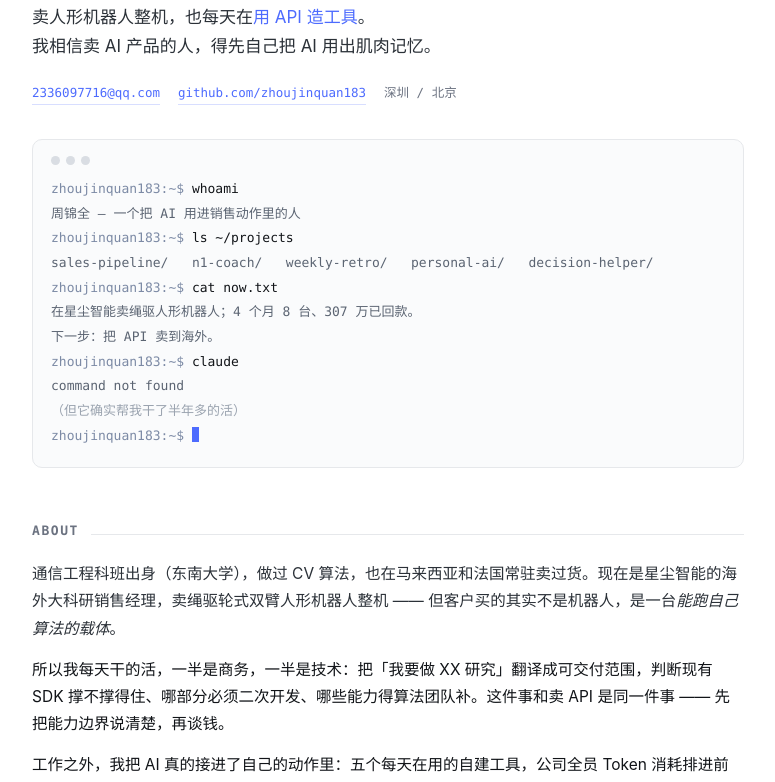
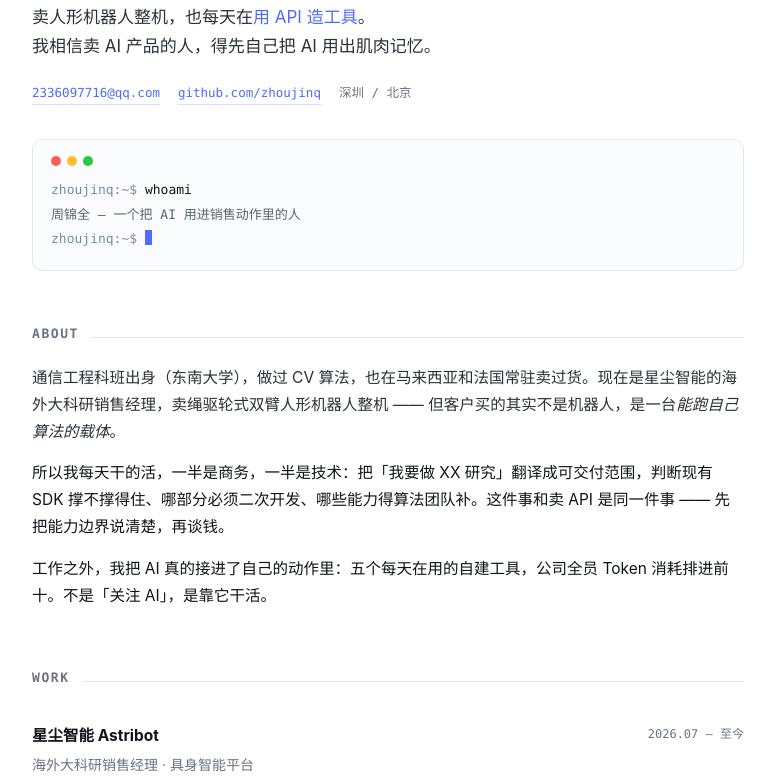
Before and after one commit to zhoujinq/zhoujinq.github.io, a plain HTML site: page index.html in a window 1280 px wide. Shown: the part 170-952 px from the top of the page, without its empty margins (252-1027 px from the left). Drawn offline with Linux system fonts and the light colour scheme.

Commit message:
deploy: 主页更新 2026-11-17 20:18

```diff
--- a/index.html
+++ b/index.html
@@ -65,7 +65,10 @@
     padding:16px 18px 18px;font-family:var(--mono);font-size:13px;line-height:1.9;overflow:auto;
   }
   .term .bar{display:flex;gap:6px;margin-bottom:12px}
-  .term .bar i{width:9px;height:9px;border-radius:50%;background:#d9dde3;display:block}
+  .term .bar i{width:10px;height:10px;border-radius:50%;display:block}
+  .term .bar i:nth-child(1){background:#ff5f57}
+  .term .bar i:nth-child(2){background:#febc2e}
+  .term .bar i:nth-child(3){background:#28c840}
   .term .line{display:block;white-space:pre-wrap;word-break:break-word}
   .term .p{color:var(--blue);font-weight:600}
   .term .u{color:#7c8aa5}
@@ -126,7 +129,7 @@
 
 <nav>
   <div class="wrap">
-    <div class="brand"><b>zhoujinquan183</b>:~$ <span id="navhint">cd /</span></div>
+    <div class="brand"><b>zhoujinq</b>:~$ <span id="navhint">cd /</span></div>
     <ul>
       <li><a href="#about">./about</a></li>
       <li><a href="#work">./work</a></li>
@@ -142,7 +145,7 @@
     <p class="tagline">卖人形机器人整机，也每天在<em>用 API 造工具</em>。<br>我相信卖 AI 产品的人，得先自己把 AI 用出肌肉记忆。</p>
     <div class="contact">
       <a href="mailto:2336097716@qq.com">2336097716@qq.com</a>
-      <a href="https://github.com/zhoujinquan183" target="_blank" rel="noopener">github.com/zhoujinquan183</a>
+      <a href="https://github.com/zhoujinq" target="_blank" rel="noopener">github.com/zhoujinq</a>
       <span>深圳 / 北京</span>
     </div>
 
@@ -264,7 +267,7 @@
   <div class="wrap">
     <div>
       <a href="mailto:2336097716@qq.com">2336097716@qq.com</a>　·
-      <a href="https://github.com/zhoujinquan183" target="_blank" rel="noopener">GitHub</a>　·
+      <a href="https://github.com/zhoujinq" target="_blank" rel="noopener">GitHub</a>　·
       <a href="./resume.pdf" target="_blank" rel="noopener">简历 PDF</a>
     </div>
     <button class="copy" id="copybtn" type="button">复制邮箱</button>
@@ -277,26 +280,18 @@
   var CURSOR = '<span class="cursor"></span>';
   var LINES = [
     {t:'p',   c:'whoami'},
-    {t:'out', s:'周锦全 — 一个把 AI 用进销售动作里的人'},
-    {t:'p',   c:'ls ~/projects'},
-    {t:'out', s:'sales-pipeline/   n1-coach/   weekly-retro/   personal-ai/   decision-helper/'},
-    {t:'p',   c:'cat now.txt'},
-    {t:'out', s:'在星尘智能卖绳驱人形机器人；4 个月 8 台、307 万已回款。'},
-    {t:'out', s:'下一步：把 API 卖到海外。'},
-    {t:'p',   c:'claude'},
-    {t:'err', s:'command not found'},
-    {t:'dim', s:'（但它确实帮我干了半年多的活）'}
+    {t:'out', s:'周锦全 — 一个把 AI 用进销售动作里的人'}
   ];
 
   function esc(s){
     return String(s).replace(/&/g,'&amp;').replace(/</g,'&lt;').replace(/>/g,'&gt;');
   }
   function prompt(txt, withCursor){
-    return '<span class="line"><span class="u">zhoujinquan183:~$</span> <span class="cmd">' +
+    return '<span class="line"><span class="u">zhoujinq:~$</span> <span class="cmd">' +
            esc(txt) + '</span>' + (withCursor ? CURSOR : '') + '</span>';
   }
   function idle(){
-    return '<span class="line"><span class="u">zhoujinquan183:~$</span> ' + CURSOR + '</span>';
+    return '<span class="line"><span class="u">zhoujinq:~$</span> ' + CURSOR + '</span>';
   }
   function lineHTML(l){
     if(l.t === 'p') return prompt(l.c, false);
```
Also changed, not shown: 1 other file.
